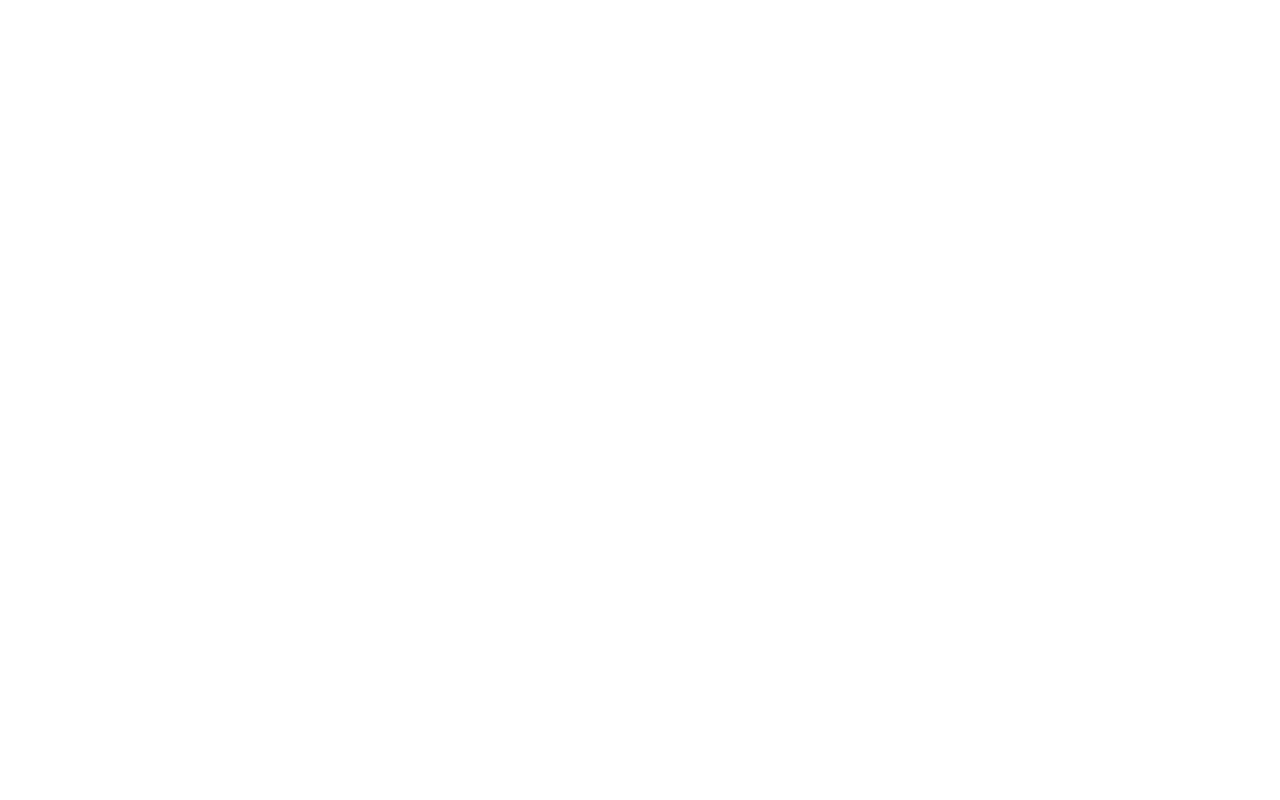
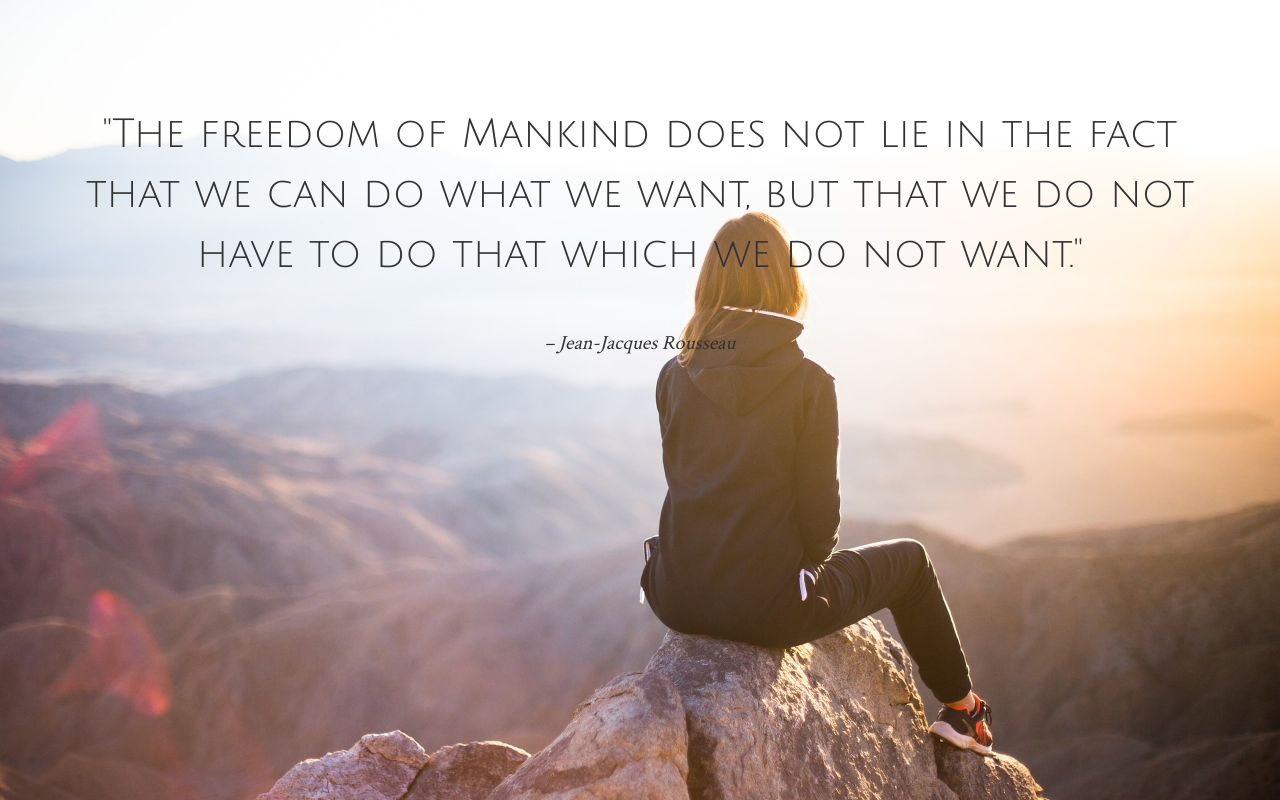
Before and after one commit to Pottomke/simple-quote-page, a plain HTML site: page index.html in a window 1280 px wide. Drawn offline with Linux system fonts and the light colour scheme.

Commit message:
done the page

```diff
--- a/index.html
+++ b/index.html
@@ -2,11 +2,19 @@
 <html>
 <head>
   <meta charset="utf-8">
-  <title>Simple WebPage</title>
-  <meta name="viewport" content="width=device-width, initial-scale=1">
+  <meta name="viewport" content="width=device-width initial-scale=1">
+
   <link rel="stylesheet" type="text/css" href="main.css">
+  <link href="https://fonts.googleapis.com/css?family=Crimson+Text|Julius+Sans+One" rel="stylesheet">
+
+  <title>Freedom</title>
 </head>
 <body>
 
+  <div class="wrapper">
+    <p class="quote">"The freedom of Mankind does not lie in the fact that we can do what we want, but that we do not have to do that which we do not want."</p>
+    <p class="author"><small>– Jean-Jacques Rousseau</small></p>
+  </div>
+
 </body>
 </html>
--- a/main.css
+++ b/main.css
@@ -0,0 +1,33 @@
+html,
+body {
+  margin: 0;
+  padding: 0;
+  font-size: 100%;
+  line-height: 1.5;
+}
+
+body {
+  width: 100%;
+  height: 100vh;
+  background: url('assets/freedom.jpg') no-repeat center;
+  background-size: cover;
+  color: #333;
+}
+
+.wrapper {
+  padding-top: 4rem;
+  width: 90%;
+  margin: 0 auto;
+  text-align: center;
+}
+
+.quote {
+  font-family: 'Julius Sans One', sans-serif;
+  font-size: 2.5rem;
+}
+
+.author {
+  font-family: 'Crimson Text', serif;
+  font-size: 1.5rem;
+  font-style: italic;
+}
```
Also changed, not shown: assets/freedom.jpg (added).
